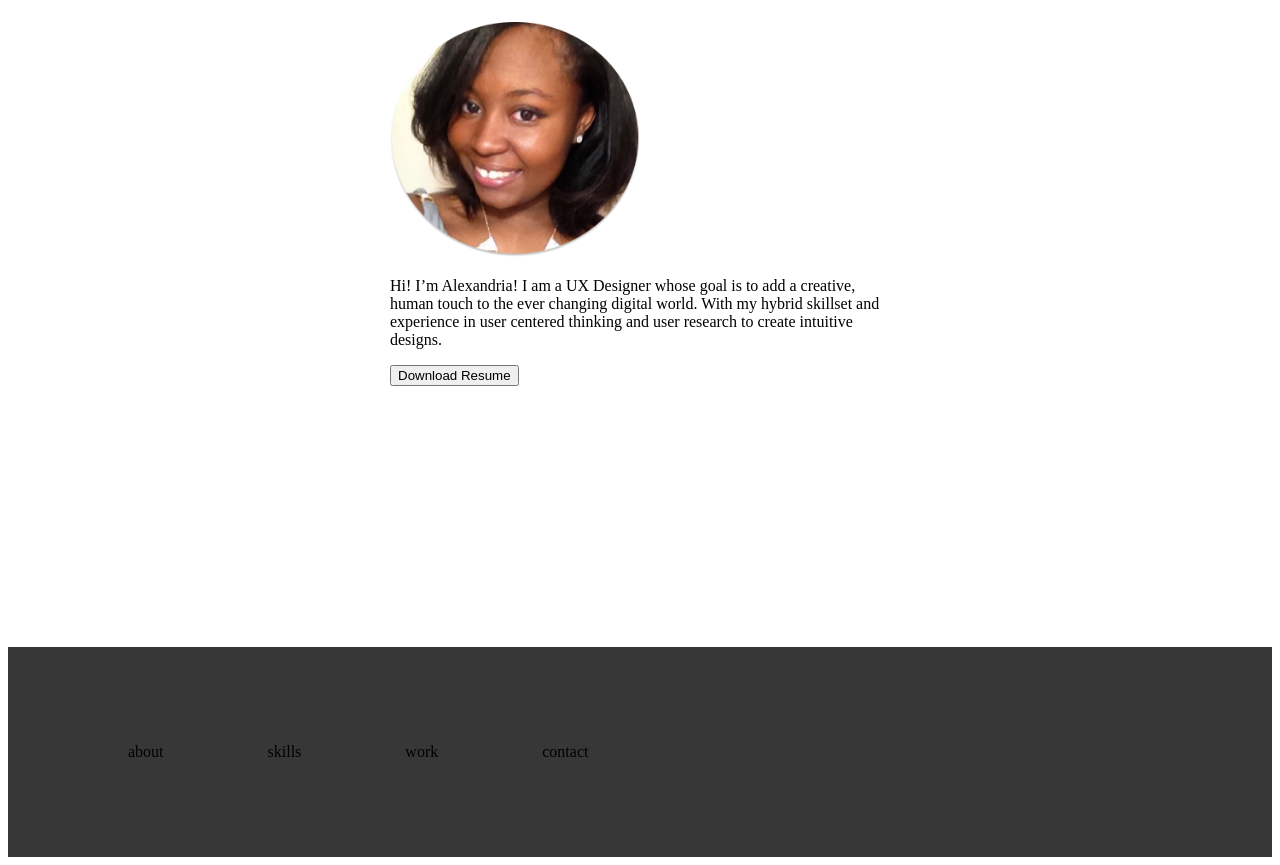
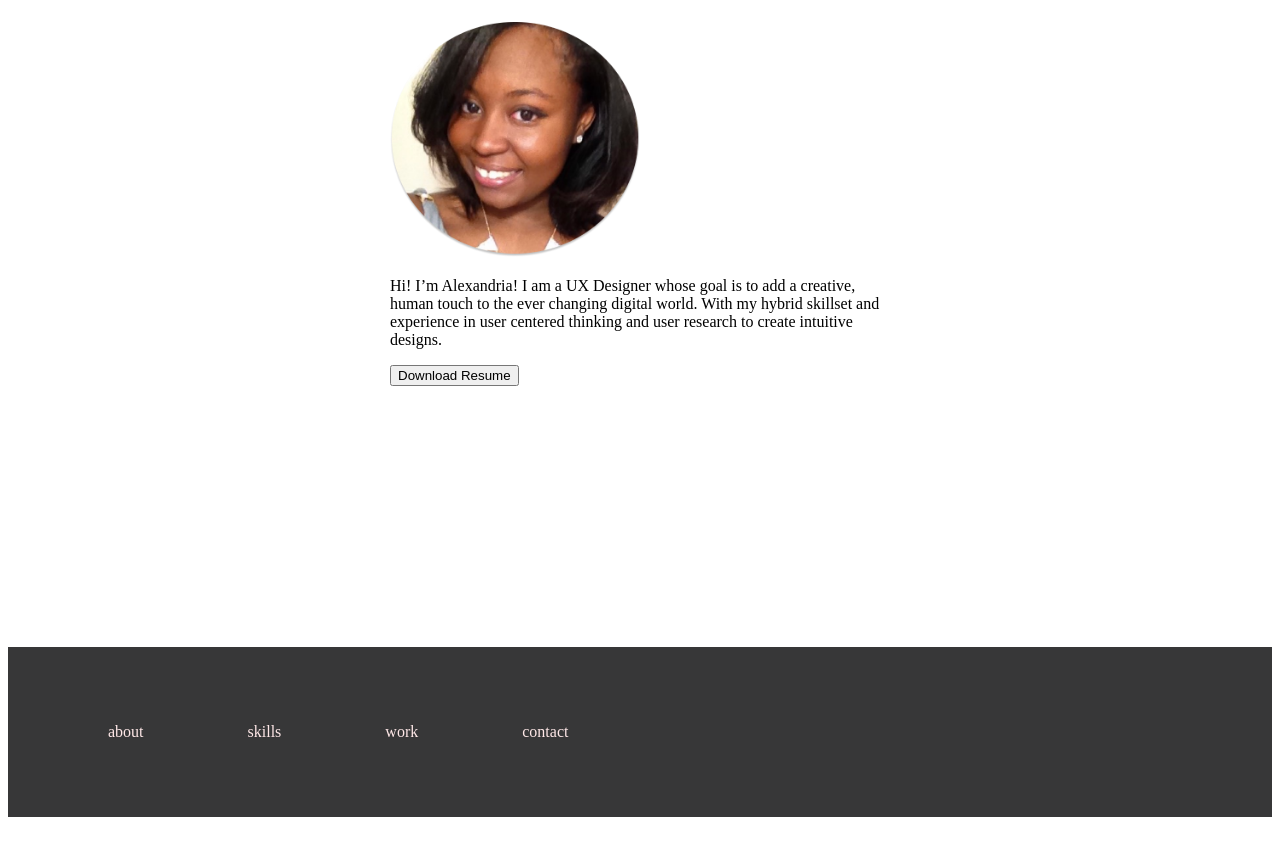
Before and after one commit to ADaley21/UX_UI_HW_17, a plain HTML site: page index.html in a window 1280 px wide. Shown: the part 223-1088 px from the top of the page. After the commit the page ends 1048 px from the top, so only its background shows below. Drawn offline with Linux system fonts and the light colour scheme.

Commit message:
Update style.css

```diff
--- a/CSS/style.css
+++ b/CSS/style.css
@@ -1,6 +1,3 @@
-/* .navigation{
-    color:red;
-} */
 
 .inline-block{
     display: inline-block;
@@ -18,7 +15,7 @@
 }
 nav{
    width:73%;
-   padding:1%;
+   padding: 1%;
 }
 
 ul{
@@ -38,7 +35,7 @@ ul{
 
 footer{
     background-color: #373738;
-    padding: 30px;
+    padding: 10px;
 }
 
 footer ul{
@@ -48,4 +45,5 @@ footer ul{
 
 footer li{
     padding:50px;
+    color:#FFE8E8;
 }
```
